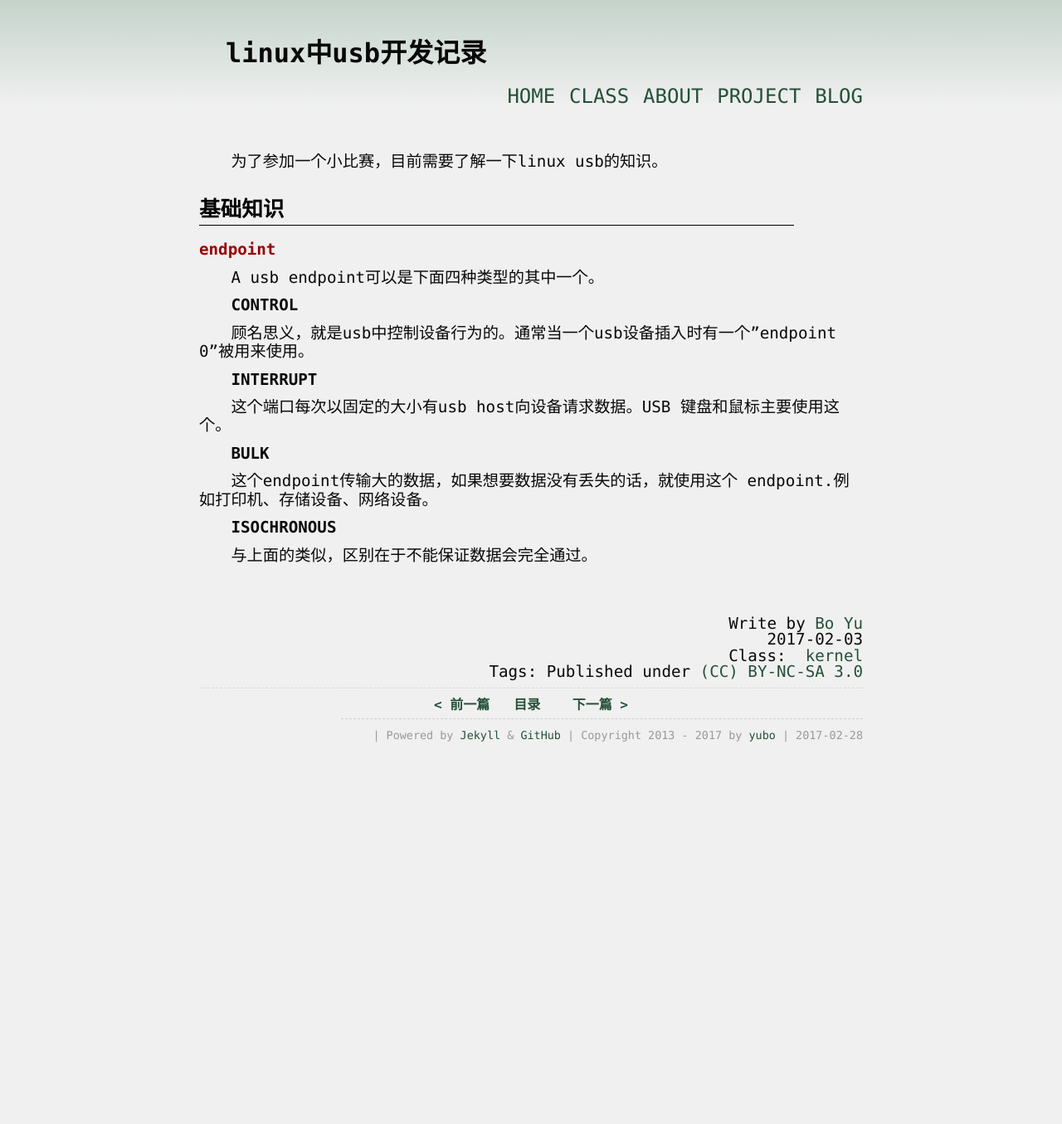
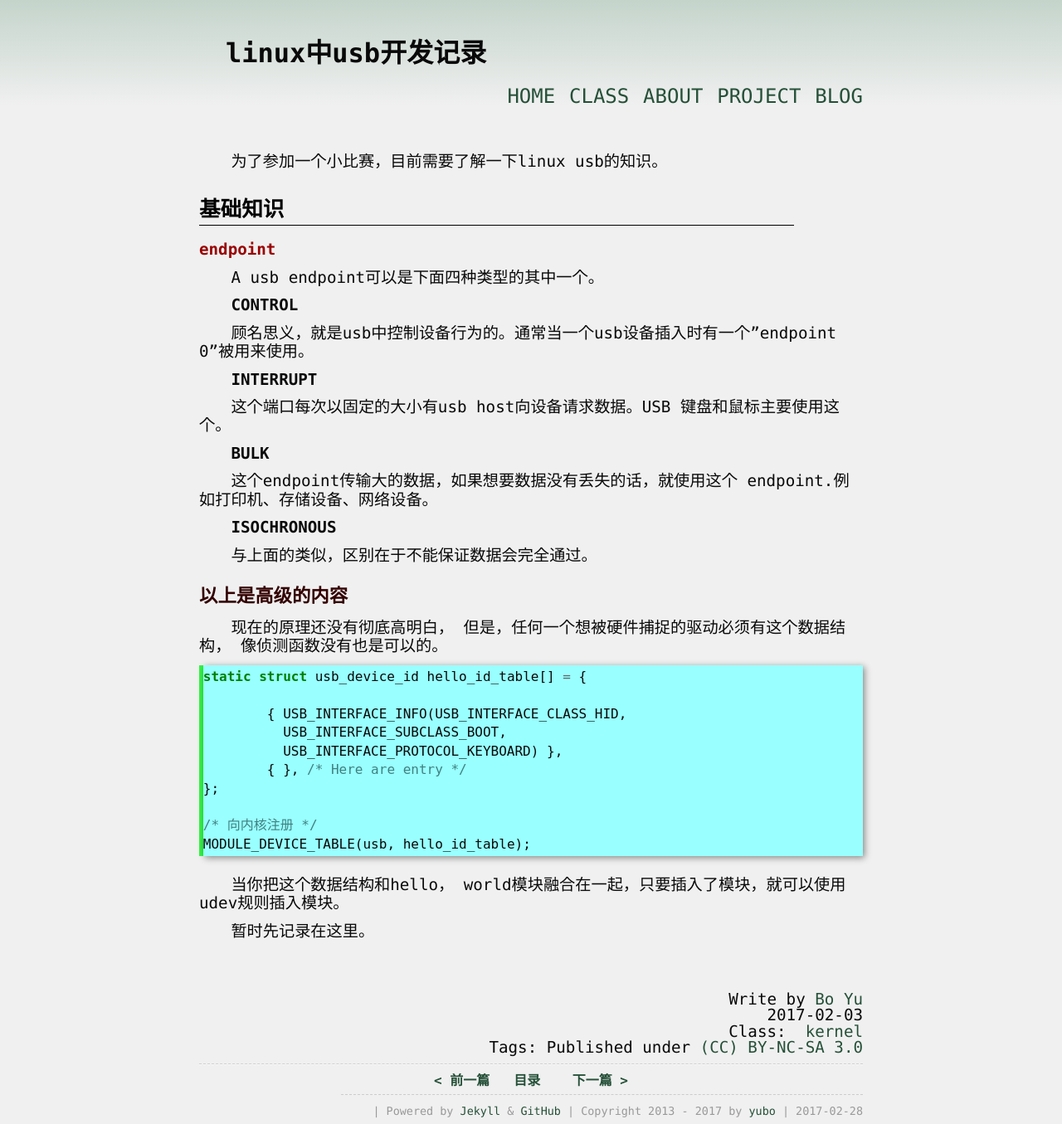
Before and after one commit to yuzibo/yuzibo.github.io, a Jekyll site: the page built from _posts/2017-02-03-linux_usb_dev.md, in a window 1280 px wide. Shown: the whole page at 83% size. Built offline with Jekyll 4.4.1, drawn with Linux system fonts in a browser that asks for light colours; comment, search, counter and statistics services are not loaded; before the commit the page ends 902 px from its top, so only the background shows below that.

Commit message:
usb's interface
Signed-off-by: Bo YU <tsu.yubo@gmail.com>

````diff
--- a/_posts/2017-02-03-linux_usb_dev.md
+++ b/_posts/2017-02-03-linux_usb_dev.md
@@ -27,3 +27,25 @@ __BULK__
 __ISOCHRONOUS__
 
 与上面的类似，区别在于不能保证数据会完全通过。
+
+
+## 以上是高级的内容
+现在的原理还没有彻底高明白， 但是，任何一个想被硬件捕捉的驱动必须有这个数据结构， 像侦测函数没有也是可以的。
+
+
+```c
+static struct usb_device_id hello_id_table[] = {
+
+	{ USB_INTERFACE_INFO(USB_INTERFACE_CLASS_HID,
+	  USB_INTERFACE_SUBCLASS_BOOT,
+	  USB_INTERFACE_PROTOCOL_KEYBOARD) },
+	{ }, /* Here are entry */
+};
+
+/* 向内核注册 */
+MODULE_DEVICE_TABLE(usb, hello_id_table);
+```
+
+当你把这个数据结构和hello， world模块融合在一起，只要插入了模块，就可以使用udev规则插入模块。
+
+暂时先记录在这里。
````
